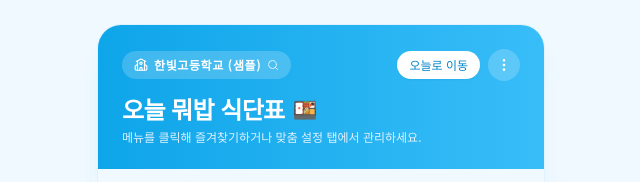
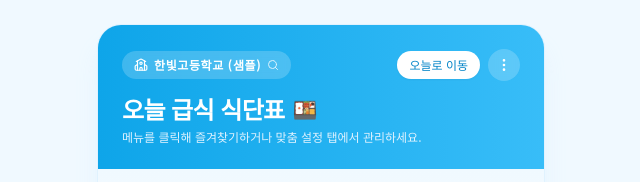
Before and after one commit to yunmilu/rice0613, a plain HTML site: page index.html in a window 1280 px wide. Shown: the top 182 px of the page, 319-959 px from the left. Drawn offline with nearby package versions, Linux system fonts and the light colour scheme.

Commit message:
Update index.html

```diff
--- a/index.html
+++ b/index.html
@@ -98,7 +98,7 @@
                 </div>
             </div>
             <h1 class="text-2xl font-bold tracking-tight flex items-center gap-2">
-                <span>오늘 뭐밥 식단표</span>
+                <span>오늘 급식 식단표</span>
                 <span class="text-xl">🍱</span>
             </h1>
             <p class="text-sky-100 text-xs mt-1">메뉴를 클릭해 즐겨찾기하거나 맞춤 설정 탭에서 관리하세요.</p>
```
